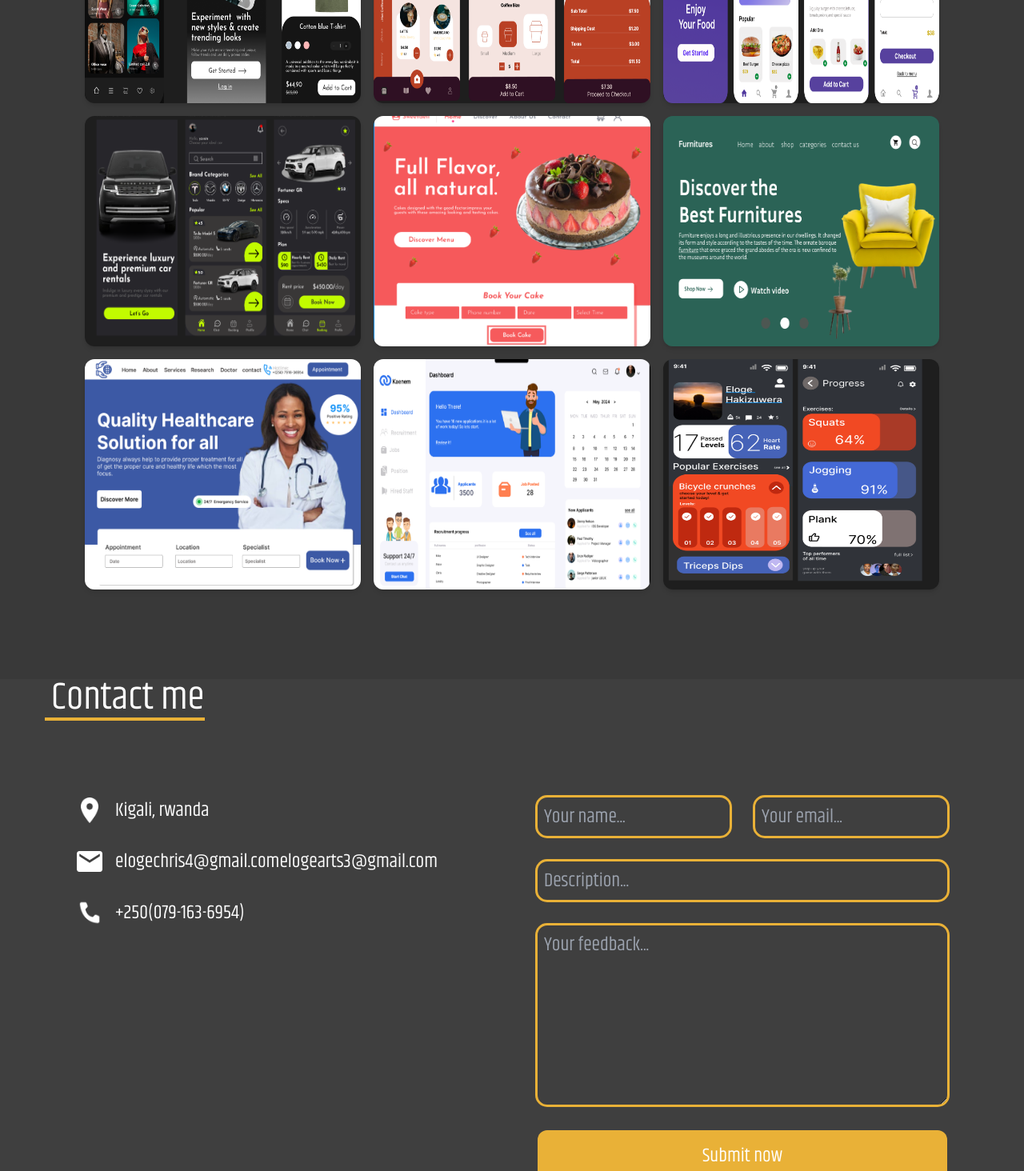
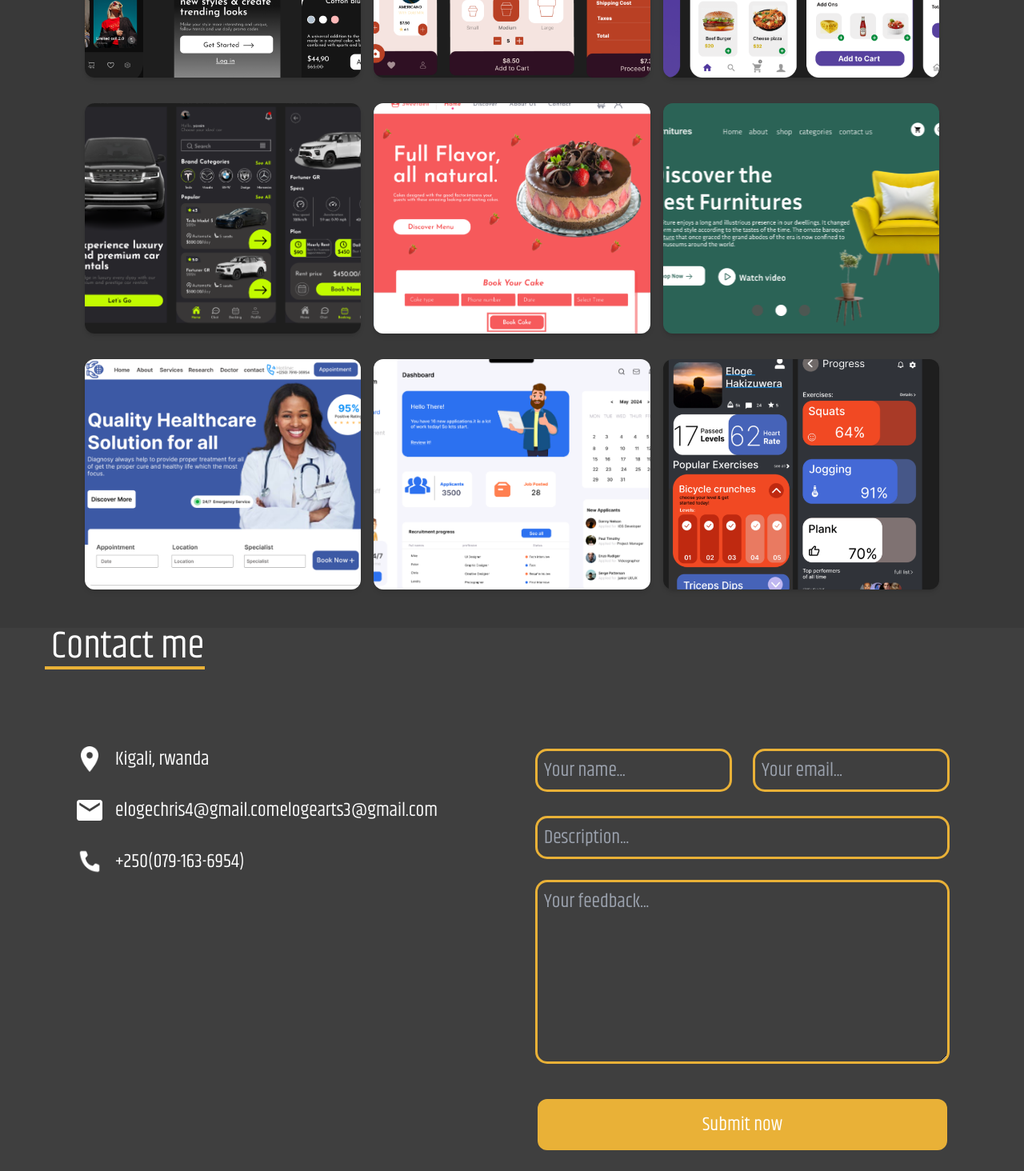
Before and after one commit to 0122345/Eloge_repo, a Next.js app in the folder eloge-portfolio/: page / in a window 1280 px wide. Shown: the part 2980-4444 px from the top of the page at 80% size. Built offline with nearby package versions, Linux system fonts and the light colour scheme.

Commit message:
"Updated Footer component with form validation "

```diff
--- a/eloge-portfolio/app/components/Footer.js
+++ b/eloge-portfolio/app/components/Footer.js
@@ -2,12 +2,30 @@
 import { footerDetails } from '@/public/utils'
 import Image from 'next/image'
 import Link from 'next/link'
-import React, { useEffect, useRef } from 'react'
+import React, { useEffect, useRef, useState } from 'react'
 import { motion } from "framer-motion"
+import emailjs from 'emailjs-com'
 
 const Footer = () => {
     const sectionRef = useRef(null);
+    const [formData, setFormData] = useState({
+        name: '',
+        email: '',
+        description: '',
+        feedback: ''
+    })
+    const [errors, setErrors] = useState({})
+    const [isSubmitting, setIsSubmitting] = useState(false)
 
+    const inputVariants = {
+        valid: { scale: 1, borderColor: '#4CAF50' },
+        invalid: { scale: 1.05, borderColor: '#FF5252' }
+    }
+
+    const errorVariants = {
+        hidden: { opacity: 0, y: -10 },
+        visible: { opacity: 1, y: 0 }
+    }
     useEffect(() => {
         const observer = new IntersectionObserver(
             (entries) => {
@@ -49,6 +67,33 @@ const Footer = () => {
         }
     }
 
+    const handleChange = (e) => {
+        setFormData({ ...formData, [e.target.name]: e.target.value })
+    }
+
+    const validateForm = () => {
+        let tempErrors = {}
+        if (!formData.name.trim()) tempErrors.name = "Name is required"
+        if (!formData.email.trim()) tempErrors.email = "Email is required"
+        else if (!/\S+@\S+\.\S+/.test(formData.email)) tempErrors.email = "Email is invalid"
+        if (!formData.feedback.trim()) tempErrors.feedback = "Feedback is required"
+        setErrors(tempErrors)
+        return Object.keys(tempErrors).length === 0
+    }
+
+    const handleSubmit = async (e) => {
+        e.preventDefault()
+        setIsSubmitting(true)
+        if (validateForm()) {
+            await new Promise(resolve => setTimeout(resolve, 2000))
+            setFormData({ name: '', email: '', description: '', feedback: '' })
+            setIsSubmitting(false)
+            // Show success message or toast
+        } else {
+            setIsSubmitting(false)
+        }
+    }
+
     return (
         <motion.div
             ref={sectionRef}
@@ -71,14 +116,87 @@ const Footer = () => {
                     ))}
                 </motion.div>
                 <motion.div className='p-8 w-full md:w-1/2' variants={containerVariants}>
-                    <form action="" className='w-full flex flex-col gap-8 no-underline'>
+                    <form onSubmit={handleSubmit} className='w-full flex flex-col gap-8 no-underline'>
                         <motion.div className='w-full flex gap-8' variants={itemVariants}>
-                            <input type="text" className='outline w-full p-2 bg-transparent h-fit text-2xl outline-home-yellow rounded-xl' placeholder='Your name...' />
-                            <input type="email" className='outline w-full p-2 bg-transparent h-fit text-2xl outline-home-yellow rounded-xl' placeholder='Your email...' />
+                            <div className="w-full">
+                                <motion.input
+                                    type="text"
+                                    name="name"
+                                    value={formData.name}
+                                    onChange={handleChange}
+                                    className='outline w-full p-2 bg-transparent h-fit text-2xl outline-home-yellow rounded-xl'
+                                    placeholder='Your name...'
+                                    variants={inputVariants}
+                                    animate={errors.name ? 'invalid' : 'valid'}
+                                />
+                                <motion.p
+                                    variants={errorVariants}
+                                    initial="hidden"
+                                    animate={errors.name ? 'visible' : 'hidden'}
+                                    className="text-red-500 text-sm mt-1"
+                                >
+                                    {errors.name}
+                                </motion.p>
+                            </div>
+                            <div className="w-full">
+                                <motion.input
+                                    type="email"
+                                    name="email"
+                                    value={formData.email}
+                                    onChange={handleChange}
+                                    className='outline w-full p-2 bg-transparent h-fit text-2xl outline-home-yellow rounded-xl'
+                                    placeholder='Your email...'
+                                    variants={inputVariants}
+                                    animate={errors.email ? 'invalid' : 'valid'}
+                                />
+                                <motion.p
+                                    variants={errorVariants}
+                                    initial="hidden"
+                                    animate={errors.email ? 'visible' : 'hidden'}
+                                    className="text-red-500 text-sm mt-1"
+                                >
+                                    {errors.email}
+                                </motion.p>
+                            </div>
                         </motion.div>
-                        <motion.input variants={itemVariants} type="text" className='outline w-full p-2 bg-transparent h-fit text-2xl outline-home-yellow rounded-xl' placeholder='Description...' />
-                        <motion.textarea variants={itemVariants} className='outline w-full p-2 bg-transparent min-h-56 text-2xl outline-home-yellow rounded-xl' placeholder='Your feedback...' />
-                        <motion.button variants={itemVariants} className='py-4 bg-home-yellow rounded-xl text-2xl'>Submit now</motion.button>
+                        <motion.input
+                            variants={itemVariants}
+                            type="text"
+                            name="description"
+                            value={formData.description}
+                            onChange={handleChange}
+                            className='outline w-full p-2 bg-transparent h-fit text-2xl outline-home-yellow rounded-xl'
+                            placeholder='Description...'
+                        />
+                        <motion.div variants={itemVariants}>
+                            <motion.textarea
+                                name="feedback"
+                                value={formData.feedback}
+                                onChange={handleChange}
+                                className='outline w-full p-2 bg-transparent min-h-56 text-2xl outline-home-yellow rounded-xl'
+                                placeholder='Your feedback...'
+                                variants={inputVariants}
+                                animate={errors.feedback ? 'invalid' : 'valid'}
+                            />
+                            <motion.p
+                                variants={errorVariants}
+                                initial="hidden"
+                                animate={errors.feedback ? 'visible' : 'hidden'}
+                                className="text-red-500 text-sm mt-1"
+                            >
+                                {errors.feedback}
+                            </motion.p>
+                        </motion.div>
+                        <motion.button
+                            variants={itemVariants}
+                            type="submit"
+                            className='py-4 bg-home-yellow rounded-xl text-2xl'
+                            whileHover={{ scale: 1.05 }}
+                            whileTap={{ scale: 0.95 }}
+                            disabled={isSubmitting}
+                        >
+                            {isSubmitting ? 'Submitting...' : 'Submit now'}
+                        </motion.button>
                     </form>
                 </motion.div>
             </div>
--- a/eloge-portfolio/app/components/Projects.js
+++ b/eloge-portfolio/app/components/Projects.js
@@ -34,30 +34,28 @@ const Projects = () => {
   }, [])
 
   return (
-    <section ref={sectionRef} className='w-full bg-home-service p-8 md:px-16 h-[170dvh] relative'>
+    <section ref={sectionRef} className='w-full bg-home-service p-4 sm:p-8 md:px-16 min-h-screen'>
       <h1 className='font-khand text-5xl text-white mb-1 animate'>Design Samples</h1>
       <hr className="flex justify-start w-[250px] border-t-4 border-home-yellow mt-0 mb-6 mx-auto lg:mx-0 sm:left-2 animate" />
 
-      {/* Buttons */}
-      <div className="grid grid-cols-3 grid-rows-2 gap-8 mt-4">
+      <div className="grid grid-cols-2 sm:grid-cols-3 gap-4 mt-4">
         {buttons.map((button, index) => (
           <button
             onClick={() => handleButtonClick(button.id)}
             key={button.id || index}
-            className='p-8 text-lg h-20 flex justify-center items-center rounded-sm font-khand text-home-yellow hover:text-white border-2 border-solid border-home-yellow hover:border-white animate'
+            className='p-4 text-sm sm:text-lg h-16 sm:h-20 flex justify-center items-center rounded-sm font-khand text-home-yellow hover:text-white border-2 border-solid border-home-yellow hover:border-white animate'
             style={{transitionDelay: `${index * 100}ms`}}
           >
             {button.name}
           </button>
         ))}
       </div>
-
       {/* Foreground page with images */}
       {selectedImages && (
         <div className="absolute inset-0 bg-black bg-opacity-70 flex justify-center items-center">
-          <div className="grid grid-cols-3 gap-4 p-8">
+          <div className="grid grid-cols-1 sm:grid-cols-2 md:grid-cols-3 gap-4 p-4 sm:p-8">
             {selectedImages.map((image, index) => (
-              <div key={index} className="relative h-48 w-48 animate" style={{transitionDelay: `${index * 100}ms`}}>
+              <div key={index} className="relative h-40 sm:h-48 w-full animate" style={{transitionDelay: `${index * 100}ms`}}>
                 <Image
                   src={image.img}
                   alt={image.title}
@@ -76,38 +74,20 @@ const Projects = () => {
         </div>
       )}
 
-      {selectedImages ? (
-        <div className='w-full mt-4 gap-4 flex justify-center pt-4 flex-wrap'>
-          {selectedImages.map((item, index) => (
-            <div key={index} className='w-full md:w-[48%] lg:w-[30%] hover animate' style={{transitionDelay: `${index * 100}ms`}}>
-              <div className='relative min-h-72 rounded-xl overflow-hidden shadow-md p-8'>
-                <Image
-                  src={item.img}
-                  alt={item.title || 'Project image'}
-                  fill
-                  sizes="(max-width: 768px) 100vw, (max-width: 1200px) 50vw, 33vw"
-                />
-              </div>
+      <div className='w-full mt-8 gap-4 flex flex-wrap justify-center'>
+        {(selectedImages || projects).map((item, index) => (
+          <div key={item.id || index} className='w-full sm:w-[48%] lg:w-[30%] mb-4 hover animate' style={{transitionDelay: `${index * 100}ms`}}>
+            <div className='relative h-64 sm:h-72 rounded-xl overflow-hidden shadow-md'>
+              <Image
+                src={item.img || item.image}
+                alt={item.alt || item.title || 'Project image'}
+                layout="fill"
+                objectFit="cover"
+              />
             </div>
-          ))}
-        </div>
-      ) : (
-        // Display the original projects when no button is clicked
-        <div className='w-full mt-8 gap-4 flex justify-center pt-4 flex-wrap'>
-          {projects.map((item, index) => (
-            <div key={item.id || index} className='w-full md:w-[48%] lg:w-[30%] hover animate' style={{transitionDelay: `${index * 100}ms`}}>
-              <div className='relative min-h-72 rounded-xl overflow-hidden shadow-md p-8'>
-                <Image
-                  src={item.img}
-                  alt={item.alt || 'Project image'}
-                  fill
-                  sizes="(max-width: 768px) 100vw, (max-width: 1200px) 50vw, 33vw"
-                />
-              </div>
-            </div>
-          ))}
-        </div>
-      )}
+          </div>
+        ))}
+      </div>
     </section>
   )
 }
--- a/eloge-portfolio/package.json
+++ b/eloge-portfolio/package.json
@@ -9,6 +9,7 @@
     "lint": "next lint"
   },
   "dependencies": {
+    "emailjs-com": "^3.2.0",
     "framer-motion": "^11.3.31",
     "lazysizes": "^5.3.2",
     "next": "14.2.7",
```
Also changed, not shown: eloge-portfolio/public/utils.js (+23 -1 lines), 1 other file (tests, documents, lock files or other folders).
